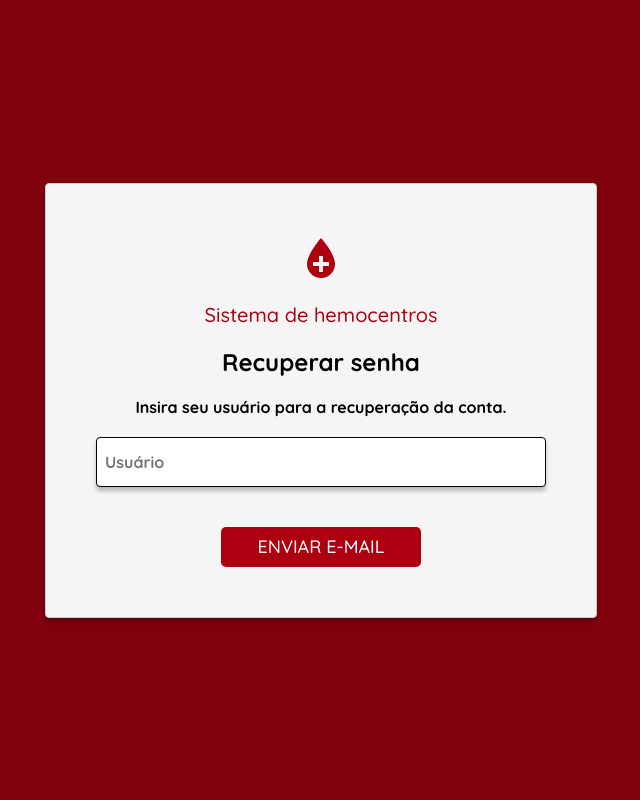
After one commit to pedroferronato/fslab-hemocentro, a Flask app: page /recuperar-senha in a window 1280 px wide. The commit adds this page. Shown: the whole page, without its empty margins (319-959 px from the left). Run offline with Flask 2, Linux system fonts and the light colour scheme; parts of the project's set-up code (start-up, migrations or seed data) failed here and were passed over.

Commit message:
login e recuperar senha implementado

```diff
--- a/app/controllers/doadorController.py
+++ b/app/controllers/doadorController.py
@@ -1,8 +1,19 @@
 from app import flaskApp
 from flask import render_template
 
+#TODO: CRIAR UM SYSTEMA CONTROLLER COM ROTAS BASE
 
-@flaskApp.route('/pagina-inicial')
+@flaskApp.route('/login')
+def login():
+    return render_template("login.html")
+
+
+@flaskApp.route('/recuperar-senha')
+def recuperar_senha():
+    return render_template("recuperarSenha.html")
+
+
+@flaskApp.route('/')
 def doador():
     return render_template("paginaInicial.html")
 
--- a/app/static/css/base.css
+++ b/app/static/css/base.css
@@ -2,6 +2,7 @@
     --vermelho: #ac0011;
     --vermelhoHover: #970110;
     --vermelhoActive: #86010e;
+    --vermelhoLogin: #81000D;
     --cinzaFundo: #F5F5F5;
     --cinzaDisabled: #CCCCCC;
     --cinzaBotaoSecundario: #898989;
--- a/app/static/css/baseConteudo.css
+++ b/app/static/css/baseConteudo.css
@@ -118,6 +118,12 @@ h1 {
     color: #ffffff;
     margin: 0 !important;
     margin-right: 16px !important;
+    outline: none !important;
+    cursor: pointer;
+}
+
+.botao:active {
+    outline: none !important;
 }
 
 .linhaBotoes {
@@ -131,6 +137,14 @@ h1 {
 
 .AlgSrt {
     align-items: flex-start;
+}
+
+.AlgCenter {
+    align-items: center;
+}
+
+.JstfyCenter {
+    justify-content: center;
 }
 
 .dados {
--- /dev/null
+++ b/app/static/css/baseLogin.css
@@ -0,0 +1,104 @@
+body {
+    background: var(--vermelhoLogin);
+    display: flex;
+    justify-content: center;
+    align-items: center;
+}
+
+body div {
+    max-height: 500px;
+    max-width: 600px;
+}
+
+.quadro {
+    background: var(--cinzaFundo);
+    border: 1px solid #CCCCCC;
+    box-shadow: 0px 4px 4px rgba(0, 0, 0, 0.25);
+    border-radius: 4px;
+    display: flex;
+    flex-direction: column;
+    text-align: center;
+    justify-content: center;
+    padding: 20px;
+}
+
+.quadro div {
+    display: flex;
+    flex-flow: column;
+    margin-bottom: 20px;
+}
+
+.quadro div:last-child {
+    margin-bottom: 0px;
+}
+
+.iconeLogin {
+    font-size: 48px;
+    color: var(--vermelho);
+    margin-bottom: 20px;
+}
+
+.titulo {
+    font-style: normal;
+    font-weight: 500;
+    font-size: 20px;
+    color: var(--vermelho);
+    margin-bottom: 40px;
+}
+
+.subtitulo {
+    font-style: normal;
+    font-weight: bold;
+    font-size: 24px;
+    margin-bottom: 20px;
+}
+
+.campoLogin {
+    height: 50px;
+    min-width: 300px;
+    border: 1px solid #000000;
+    box-sizing: border-box;
+    box-shadow: 0px 4px 4px rgba(0, 0, 0, 0.25);
+    border-radius: 4px;
+    padding-left: 8px;
+    padding-right: 8px;
+    outline: none !important;
+    margin-bottom: 20px;
+    font-style: normal;
+    font-weight: 700;
+    font-size: 16px;
+}
+
+.recuperacao {
+    font-style: normal;
+    font-weight: bold;
+    font-size: 14px;
+    color: var(--vermelho);
+    text-align: end;
+}
+
+.descricao {
+    font-style: normal;
+    font-weight: bold;
+    font-size: 16px;
+    color: #000000;
+    text-align: center;
+}
+
+.botao {
+    margin: 0 auto;
+    width: 200px;
+}
+
+.btn-recuperar {
+    margin-top: 20px;
+}
+
+@media screen and (min-width: 512px) {
+    .quadro {
+        padding: 50px;
+    }
+    .campoLogin {
+        min-width: 450px;
+    }
+}
--- /dev/null
+++ b/app/templates/baseLogin.html
@@ -0,0 +1,30 @@
+<!DOCTYPE html>
+<html lang="pt-br">
+
+<head>
+    <meta charset="UTF-8">
+    <meta http-equiv="X-UA-Compatible" content="IE=edge">
+    <meta name="viewport" content="width=device-width, initial-scale=1.0">
+    <link rel="preconnect" href="https://fonts.gstatic.com">
+    <link href="https://fonts.googleapis.com/css2?family=Quicksand:wght@300;400;500;600;700&display=swap"
+        rel="stylesheet">
+    <link href="https://fonts.googleapis.com/icon?family=Material+Icons" rel="stylesheet">
+    <link href="{{ url_for('static', filename='css/base.css') }}" rel="stylesheet">
+    <link href="{{ url_for('static', filename='css/baseConteudo.css') }}" rel="stylesheet">
+    <link href="{{ url_for('static', filename='css/baseLogin.css') }}" rel="stylesheet">
+    <link rel="shortcut icon" href="{{ url_for('static', filename='images/favicon.ico') }}">
+    <title>Sistema de hemocentro</title>
+</head>
+
+<body>
+    <div>
+        <div class="quadro noselect">
+            <span class="material-icons icones iconeLogin" id="icone-doacao">add_location</span>
+            <div class="titulo">Sistema de hemocentros</div>
+            {% block conteudo %}
+            {% endblock %}
+        </div>
+    </div>
+</body>
+
+</html>
--- /dev/null
+++ b/app/templates/recuperarSenha.html
@@ -0,0 +1,12 @@
+{% extends 'baseLogin.html' %}
+
+{% block conteudo %}
+
+<div class="subtitulo">Recuperar senha</div>
+<div class="linhaMRReset descricao">Insira seu usuário para a recuperação da conta.</div>
+<input class="campoLogin" type="text" id="login" nome="login" autocomplete="off" placeholder="Usuário">
+<div class="flexivel AlgCenter JstfyCenter btn-recuperar">
+    <a href="/login"><button class="linhaMRReset botao btn-alerta">ENVIAR E-MAIL</button></a>
+</div>
+
+{% endblock %}
```
Also changed, not shown: app/templates/login.html (added, +17 -0 lines).
